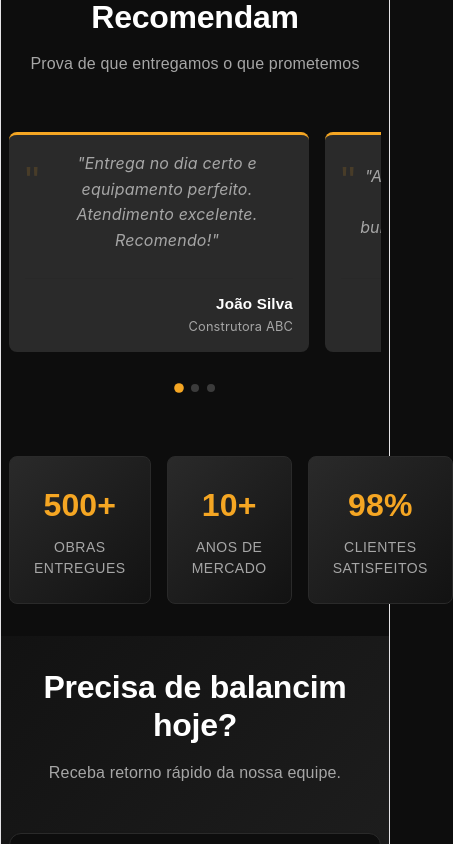
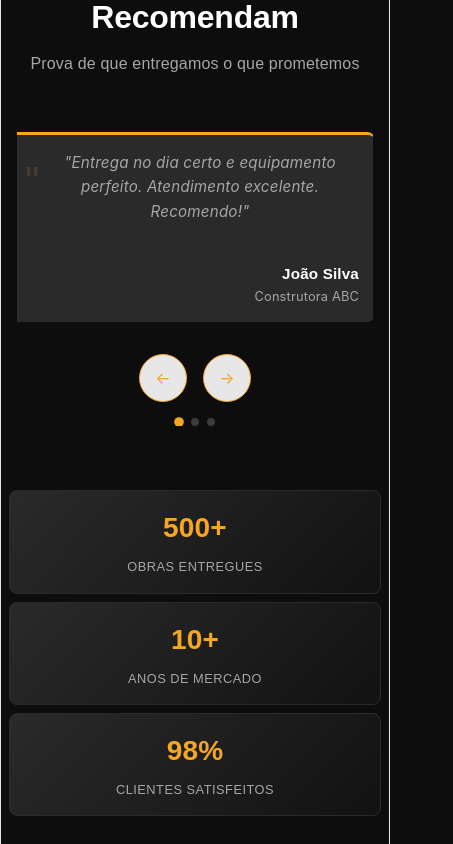
Before and after one commit to kaykyrugani/toplocacoes, a React (Vite) app: page / in a window 390 px wide. Shown: the part 5860-6704 px from the top of the page, 453 px wide, since content can reach past the window. Built offline with nearby package versions, Linux system fonts and the light colour scheme.

Commit message:
att resposive

```diff
--- a/package.json
+++ b/package.json
@@ -20,13 +20,17 @@
   },
   "devDependencies": {
     "@eslint/js": "^9.39.4",
+    "@tailwindcss/postcss": "^4.2.2",
     "@types/react": "^19.2.14",
     "@types/react-dom": "^19.2.3",
     "@vitejs/plugin-react": "^6.0.1",
+    "autoprefixer": "^10.5.0",
     "eslint": "^9.39.4",
     "eslint-plugin-react-hooks": "^7.0.1",
     "eslint-plugin-react-refresh": "^0.5.2",
     "globals": "^17.4.0",
+    "postcss": "^8.5.9",
+    "tailwindcss": "^4.2.2",
     "vite": "^8.0.4"
   }
 }
--- a/src/components/layout/Header.jsx
+++ b/src/components/layout/Header.jsx
@@ -27,15 +27,15 @@ const Header = () => {
           </button>
 
           <ul className={`nav-list ${isMenuOpen ? 'active' : ''}`}>
-            <li><Link to="/" className={isActive('/') ? 'active' : ''}>Início</Link></li>
-            <li><Link to="/balancim-eletrico" className={isActive('/balancim-eletrico') ? 'active' : ''}>Balancim Elétrico</Link></li>
-            <li><Link to="/balancim-manual" className={isActive('/balancim-manual') ? 'active' : ''}>Balancim Manual</Link></li>
+            <li><Link to="/" className={isActive('/') ? 'active' : ''} onClick={() => setIsMenuOpen(false)}>Início</Link></li>
+            <li><Link to="/balancim-eletrico" className={isActive('/balancim-eletrico') ? 'active' : ''} onClick={() => setIsMenuOpen(false)}>Balancim Elétrico</Link></li>
+            <li><Link to="/balancim-manual" className={isActive('/balancim-manual') ? 'active' : ''} onClick={() => setIsMenuOpen(false)}>Balancim Manual</Link></li>
             <li className="nav-list__cta">
               <a
                 href="https://wa.me/5500000000000?text=Ol%C3%A1%2C%20gostaria%20de%20solicitar%20um%20or%C3%A7amento"
                 target="_blank"
                 rel="noopener noreferrer"
-                className="btn btn-primary btn-small"
+                onClick={() => setIsMenuOpen(false)}
               >
                 Orçamento
               </a>
--- a/src/components/sections/HomeHero.css
+++ b/src/components/sections/HomeHero.css
@@ -1,3 +1,7 @@
+.home {
+  overflow-x: hidden;
+}
+
 .home-hero {
   min-height: 80vh;
   display: flex;
@@ -6,6 +10,7 @@
   background: radial-gradient(ellipse at top right, rgba(245, 166, 35, 0.08) 0%, transparent 50%), linear-gradient(135deg, var(--bg) 0%, var(--bg-alt) 100%);
   position: relative;
   overflow: hidden;
+  overflow-x: hidden;
 }
 
 .home-hero .container {
--- a/src/components/sections/SocialProofSection.css
+++ b/src/components/sections/SocialProofSection.css
@@ -35,6 +35,13 @@
   transform: translateY(20px);
   transition: opacity 0.6s cubic-bezier(0.4, 0, 0.2, 1) 0.4s,
               transform 0.6s cubic-bezier(0.4, 0, 0.2, 1) 0.4s;
+  overflow-x: hidden;
+  padding: 0 var(--space-lg);
+}
+
+.carousel-wrapper {
+  position: relative;
+  overflow: hidden;
 }
 
 .social-proof-section.visible .carousel-container {
@@ -49,6 +56,7 @@
   scroll-snap-type: x mandatory;
   scroll-behavior: smooth;
   padding: var(--space-lg) 0;
+  margin: 0 calc(-1 * var(--space-lg));
 }
 
 .testimonial-card {
@@ -61,7 +69,7 @@
   max-width: 420px;
   min-height: 280px;
   flex-shrink: 0;
-  scroll-snap-align: start;
+  scroll-snap-align: center;
   transition: transform 0.3s cubic-bezier(0.4, 0, 0.2, 1),
               box-shadow 0.3s cubic-bezier(0.4, 0, 0.2, 1);
   display: flex;
@@ -147,6 +155,8 @@
   transition: all 0.3s cubic-bezier(0.4, 0, 0.2, 1);
   z-index: 10;
   backdrop-filter: blur(10px);
+  min-width: 48px;
+  min-height: 48px;
 }
 
 .carousel-nav:hover {
@@ -156,12 +166,21 @@
   box-shadow: 0 4px 12px rgba(0, 0, 0, 0.15);
 }
 
+
 .carousel-nav--prev {
-  left: -24px;
+  left: var(--space-md);
 }
 
 .carousel-nav--next {
-  right: -24px;
+  right: var(--space-md);
+}
+
+.carousel-nav-wrapper {
+  display: none;
+  justify-content: center;
+  align-items: center;
+  gap: var(--space-md);
+  margin-top: var(--space-lg);
 }
 
 .carousel-dots {
@@ -169,6 +188,7 @@
   justify-content: center;
   gap: var(--space-sm);
   margin-top: var(--space-lg);
+  padding: 0 var(--space-lg);
 }
 
 .carousel-dot {
@@ -244,11 +264,11 @@
   }
 
   .carousel-nav--prev {
-    left: -20px;
+    left: var(--space-sm);
   }
 
   .carousel-nav--next {
-    right: -20px;
+    right: var(--space-sm);
   }
 }
 
@@ -257,10 +277,14 @@
     padding: var(--space-xl) 0;
   }
 
+  .carousel-container {
+    padding: 0 var(--space-md);
+  }
+
   .testimonial-card {
-    min-width: 340px;
-    max-width: 340px;
-    min-height: 240px;
+    min-width: calc(100vw - var(--space-2xl));
+    max-width: calc(100vw - var(--space-2xl));
+    min-height: auto;
     padding: var(--space-lg);
   }
 
@@ -273,27 +297,47 @@
     left: var(--space-md);
   }
 
-  .carousel-nav {
-    width: 40px;
-    height: 40px;
-    font-size: 1rem;
-  }
-
-  .carousel-nav--prev {
-    left: -20px;
-  }
-
-  .carousel-nav--next {
-    right: -20px;
-  }
-
   .social-proof__testimonials {
     gap: var(--space-lg);
     padding: var(--space-md) 0;
+    margin: 0 calc(-1 * var(--space-md));
+  }
+
+  .carousel-nav--desktop {
+    display: none;
+  }
+
+  .carousel-nav--mobile {
+    display: flex;
+    position: relative;
+    top: auto;
+    transform: none;
+    width: 44px;
+    height: 44px;
+    font-size: 1.1rem;
+  }
+
+  .carousel-nav--mobile.carousel-nav--prev,
+  .carousel-nav--mobile.carousel-nav--next {
+    left: auto;
+    right: auto;
+  }
+
+  .carousel-nav--mobile:hover {
+    transform: scale(1.1);
+  }
+
+  .carousel-nav-wrapper {
+    display: flex;
+  }
+
+  .carousel-dots {
+    margin-top: var(--space-md);
+    padding: 0;
   }
 
   .social-proof__stats {
-    grid-template-columns: repeat(3, 1fr);
+    grid-template-columns: repeat(2, 1fr);
     gap: var(--space-md);
   }
 
@@ -307,10 +351,14 @@
 }
 
 @media (max-width: 480px) {
+  .carousel-container {
+    padding: 0 var(--space-sm);
+  }
+
   .testimonial-card {
-    min-width: 300px;
-    max-width: 300px;
-    min-height: 220px;
+    min-width: calc(100vw - var(--space-lg));
+    max-width: calc(100vw - var(--space-lg));
+    min-height: auto;
     padding: var(--space-md);
   }
 
@@ -320,7 +368,7 @@
   }
 
   .testimonial-card__text {
-    font-size: 1rem;
+    font-size: 0.95rem;
     line-height: 1.6;
   }
 
@@ -333,11 +381,31 @@
   }
 
   .carousel-nav {
-    display: none;
+    width: 40px;
+    height: 40px;
+    font-size: 1rem;
   }
 
   .social-proof__testimonials {
     gap: var(--space-md);
     padding: var(--space-sm) 0;
+    margin: 0 calc(-1 * var(--space-sm));
+  }
+
+  .social-proof__stats {
+    grid-template-columns: 1fr;
+    gap: var(--space-sm);
+  }
+
+  .stat-item {
+    padding: var(--space-md);
+  }
+
+  .stat-item__number {
+    font-size: 1.75rem;
+  }
+
+  .stat-item__label {
+    font-size: 0.8rem;
   }
 }
--- a/src/components/sections/SocialProofSection.jsx
+++ b/src/components/sections/SocialProofSection.jsx
@@ -39,7 +39,8 @@ const SocialProofSection = ({ content }) => {
   const scrollToTestimonial = (index) => {
     if (carouselRef.current) {
       const cardWidth = carouselRef.current.children[0].offsetWidth
-      const gap = 48 // gap em pixels (var(--space-2xl))
+      const computedStyle = window.getComputedStyle(carouselRef.current)
+      const gap = parseFloat(computedStyle.gap) || 0
       const scrollPosition = index * (cardWidth + gap)
       carouselRef.current.scrollTo({
         left: scrollPosition,
@@ -66,7 +67,8 @@ const SocialProofSection = ({ content }) => {
 
     const handleScroll = () => {
       const cardWidth = carousel.children[0].offsetWidth
-      const gap = 48 // gap em pixels (var(--space-2xl))
+      const computedStyle = window.getComputedStyle(carousel)
+      const gap = parseFloat(computedStyle.gap) || 0
       const scrollLeft = carousel.scrollLeft
       const newIndex = Math.round(scrollLeft / (cardWidth + gap))
 
@@ -92,8 +94,9 @@ const SocialProofSection = ({ content }) => {
 
         <div className="social-proof-section__content">
           <div className="carousel-container">
+            <div className="carousel-wrapper">
               <button
-              className="carousel-nav carousel-nav--prev"
+                className="carousel-nav carousel-nav--prev carousel-nav--desktop"
                 onClick={handlePrev}
                 aria-label="Depoimento anterior"
               >
@@ -101,7 +104,7 @@ const SocialProofSection = ({ content }) => {
               </button>
 
               <button
-              className="carousel-nav carousel-nav--next"
+                className="carousel-nav carousel-nav--next carousel-nav--desktop"
                 onClick={handleNext}
                 aria-label="Próximo depoimento"
               >
@@ -122,6 +125,25 @@ const SocialProofSection = ({ content }) => {
                     </div>
                   </div>
                 ))}
+              </div>
+            </div>
+
+            <div className="carousel-nav-wrapper carousel-nav-wrapper--mobile">
+              <button
+                className="carousel-nav carousel-nav--prev carousel-nav--mobile"
+                onClick={handlePrev}
+                aria-label="Depoimento anterior"
+              >
+                ←
+              </button>
+
+              <button
+                className="carousel-nav carousel-nav--next carousel-nav--mobile"
+                onClick={handleNext}
+                aria-label="Próximo depoimento"
+              >
+                →
+              </button>
             </div>
 
             <div className="carousel-dots">
--- a/src/styles/layout.css
+++ b/src/styles/layout.css
@@ -95,7 +95,7 @@
 }
 
 .nav-list__cta {
-  margin-left: var(--space-md);
+  margin-left: 0;
 }
 
 /* Responsive */
@@ -142,15 +142,18 @@
     text-align: center;
   }
 
-  .nav-list__cta {
-    margin-left: 0;
+  .nav-list__cta a {
+    display: block;
     padding: var(--space-md) var(--space-lg);
     text-align: center;
-  }
-
-  .nav-list__cta .btn {
-    width: 100%;
-    max-width: 200px;
+    background: linear-gradient(135deg, var(--primary), var(--primary-strong));
+    color: var(--bg);
+    border-radius: var(--radius-md);
+    font-weight: 700;
+    text-transform: uppercase;
+    letter-spacing: 0.5px;
+    border: 2px solid var(--primary);
+    box-shadow: 0 4px 15px rgba(245, 166, 35, 0.3);
   }
 }
 
@@ -159,7 +162,7 @@
     padding: var(--space-sm) var(--space-md);
   }
 
-  .nav-list__cta {
+  .nav-list__cta a {
     padding: var(--space-sm) var(--space-md);
   }
 }
```
Also changed, not shown: src/components/sections/ProductApplications.css (+38 -11 lines), 1 other file (tests, documents, lock files or other folders). Lines whose indentation alone changed are shown as unchanged.
